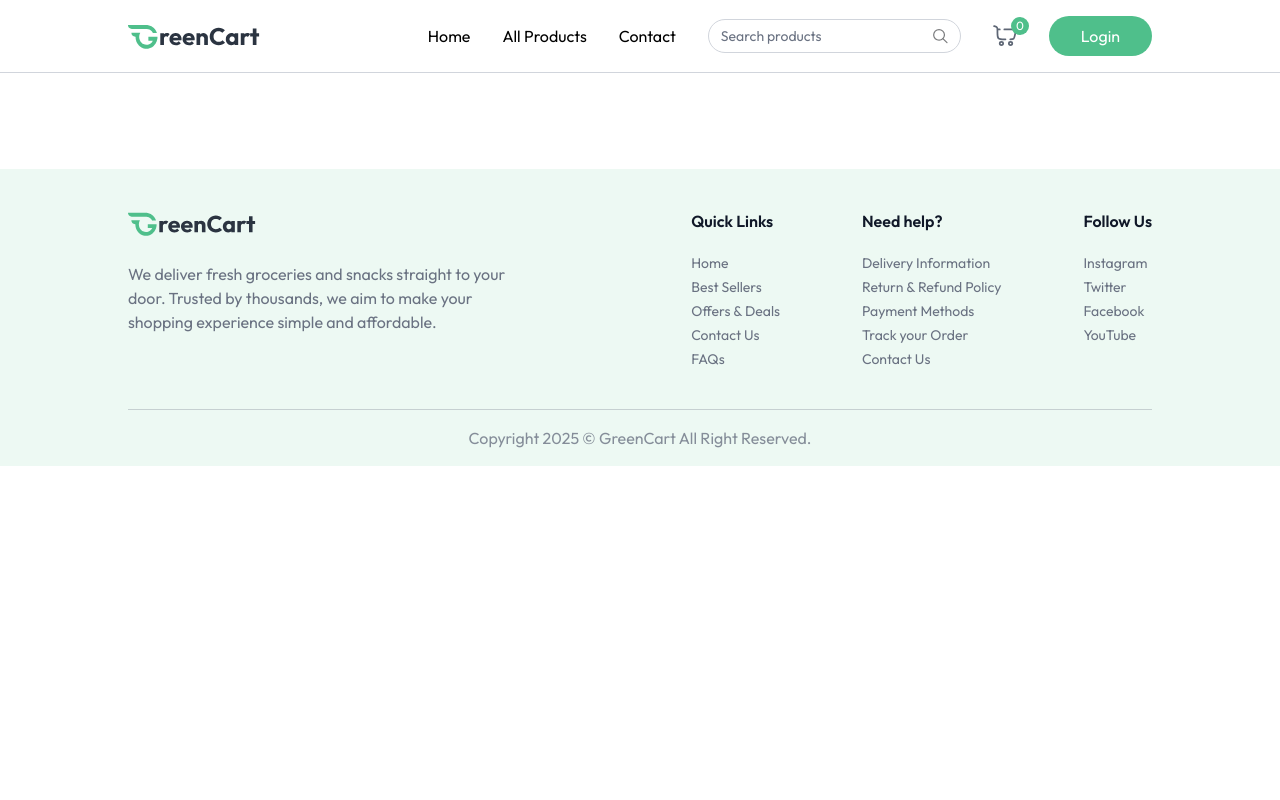
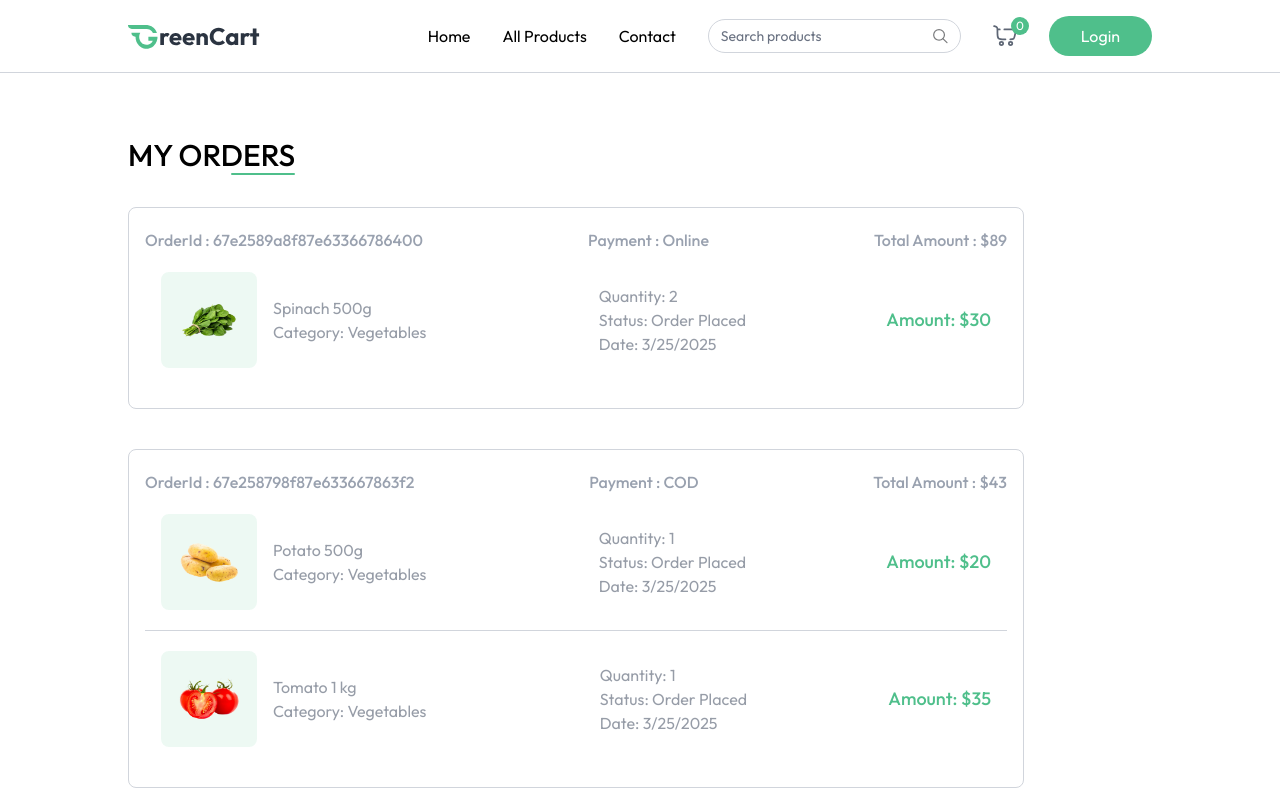
Before and after one commit to TheRealFarhanDev/GreenCart, a React (Vite) app in the folder frontend/: page /orders in a window 1280 px wide. Shown: the top 800 px of the page. Built offline with nearby package versions, Linux system fonts and the light colour scheme.

Commit message:
add Orders Page

```diff
--- a/frontend/src/App.jsx
+++ b/frontend/src/App.jsx
@@ -10,6 +10,7 @@
 import ProductDetails from "./pages/ProductDetails.jsx"
 import Cart from "./pages/Cart.jsx"
 import AddAddresses from "./pages/AddAddresses.jsx"
+import MyOrders from "./pages/MyOrders.jsx"
 
 function App() {
   const isSellerPath = useLocation().pathname.includes("seller")
@@ -29,6 +30,7 @@
             <Route path="/products/:category/:id" element={<ProductDetails />} />
             <Route path="/cart" element={<Cart />} />
             <Route path="/add-address" element={<AddAddresses />} />
+            <Route path="/orders" element={<MyOrders />} />
           </Routes>
         </div>
         {!isSellerPath && <Footer />}
--- /dev/null
+++ b/frontend/src/pages/MyOrders.jsx
@@ -0,0 +1,55 @@
+import React, { useEffect, useState } from 'react'
+import { dummyOrders } from '../assets/assets';
+import { useAppContext } from '../context/AppContext';
+
+const MyOrders = () => {
+    const { currency } = useAppContext();
+    const [orders, setOrders] = useState([]);
+    const fetchOrders = async () => {
+        setOrders(dummyOrders);
+    }
+    useEffect(() => {
+        fetchOrders();
+    }, [])
+
+    return (
+        <div className='mt-16 pb-16'>
+            <div className='flex flex-col items-end w-max mb-8'>
+
+                <p className='text-2xl md:text-3xl font-medium uppercase'>My Orders</p>
+                <div className='w-16 h-0.5 bg-primary rounded-full '></div>
+            </div>
+            {orders.map((order, index) => (
+                <div key={index} className='border border-gray-300 rounded-lg mb-10 p-4 py-5 max-w-4xl'>
+                    <p className='flex justify-between md:items-center text-gray-400 md:font-medium max-md:flex-col overflow-clip'>
+                        <span>OrderId : {order._id}</span>
+                        <span>Payment : {order.paymentType}</span>
+                        <span>Total Amount : {currency}{order.amount}</span>
+                    </p>
+                    {order.items.map((item, index) => (
+                        <div key={index} className={`${order.items.length !== index+1 && "border-b"} border-gray-300 relative bg-white text-gray-500/70 flex flex-col md:flex-row md:items-center justify-between p-4 py-5 md:gap-16 w-full max-w-4xl`}>
+                            <div className='flex items-center mb-4 md:mb-0'>
+                                <div className='bg-primary/10 p-4 rounded-lg'>
+                                    <img src={item.product.image[0]} alt="Product Image" className='size-16' />
+                                </div>
+                                <div className='ml-4'>
+                                    <h2>{item.product.name}</h2>
+                                    <p>Category: {item.product.category}</p>
+                                </div>
+                            </div>
+                            <div className='flex flex-col justify-center md:ml-8 mb-4 md:mb-0'>
+                                <p>Quantity: {item.quantity || "1"}</p>
+                                <p>Status: {order.status}</p>
+                                <p>Date: {new Date(order.createdAt).toLocaleDateString()}</p>
+                            </div>
+                            <p className='text-primary text-lg font-medium'>Amount: {currency}{item.product.offerPrice * item.quantity}</p>
+                        </div>
+                    ))
+                    }
+                </div>
+            ))}
+        </div>
+    )
+}
+
+export default MyOrders
```
